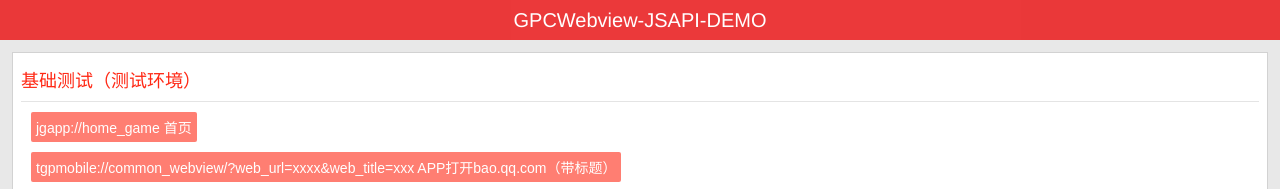
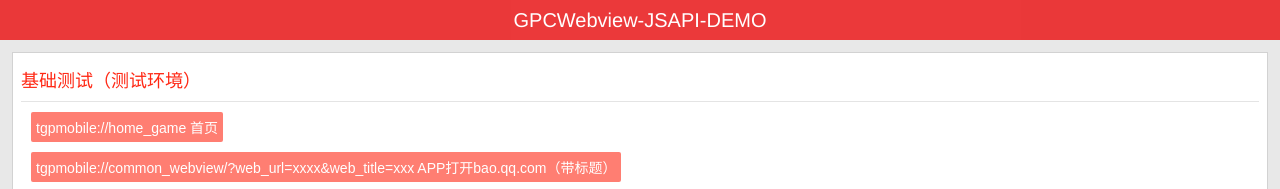
Before and after one commit to SteelBalllRun/GBLPatchInv, a plain HTML site: page index.html in a window 1280 px wide. Shown: the top 189 px of the page. Drawn offline with Linux system fonts and the light colour scheme.

Commit message:
Update index.html

```diff
--- a/index.html
+++ b/index.html
@@ -32,7 +32,7 @@
 
 		<section class="j-section">
 			<h2>基础测试（测试环境）</h2>
-			<button class="btn" onclick="homePage('jgapp')">jgapp://home_game 首页</button>
+			<button class="btn" onclick="homePage('tgpmobile')">tgpmobile://home_game 首页</button>
 			<button class="btn" onclick="openUrl('tgpmobile', '测试标题参数')">tgpmobile://common_webview/?web_url=xxxx&web_title=xxx  APP打开bao.qq.com（带标题）</button>
 			<button class="btn" onclick="openUrl('tgpmobile', '')">tgpmobile://common_webview/?web_url=xxxx&web_title=xxx  APP打开bao.qq.com（不带标题）</button>
 			<button class="btn" onclick="msgCenter('tgpmobile')">tgpmobile://msgcenter 消息中心</button>
```
